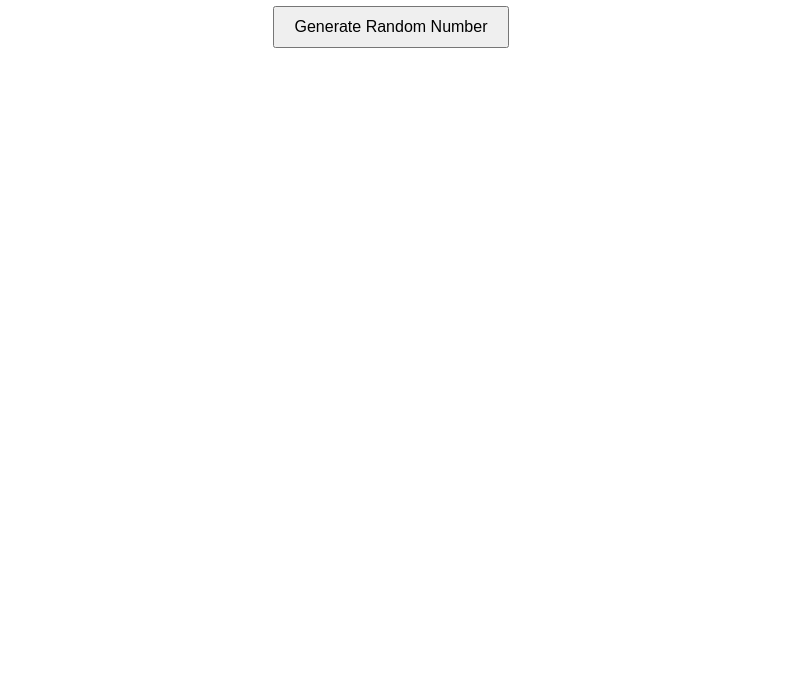
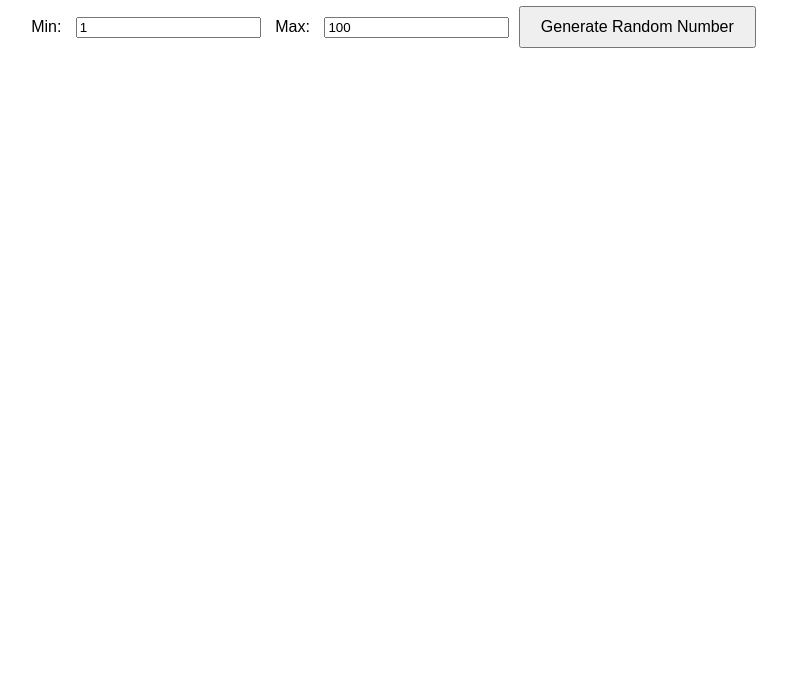
Before and after one commit to pragunsrv/Random-Number-Generator, a plain HTML site: page index.html in a window 1280 px wide. Shown: the part 102-800 px from the top of the page, without its empty margins (249-1036 px from the left). Drawn offline with Linux system fonts and the light colour scheme.

Commit message:
Allow user to specify the range for the random number.

```diff
--- a/index.html
+++ b/index.html
@@ -8,6 +8,10 @@
 </head>
 <body>
     <h1>Random Number Generator</h1>
+    <label for="min">Min:</label>
+    <input type="number" id="min" value="1">
+    <label for="max">Max:</label>
+    <input type="number" id="max" value="100">
     <button onclick="generateRandomNumber()">Generate Random Number</button>
     <p id="result"></p>
 
--- a/script.js
+++ b/script.js
@@ -1,4 +1,6 @@
 function generateRandomNumber() {
-    const randomNumber = Math.floor(Math.random() * 100) + 1;
+    const min = parseInt(document.getElementById('min').value);
+    const max = parseInt(document.getElementById('max').value);
+    const randomNumber = Math.floor(Math.random() * (max - min + 1)) + min;
     document.getElementById('result').innerText = `Random Number: ${randomNumber}`;
 }
--- a/styles.css
+++ b/styles.css
@@ -13,3 +13,7 @@ button {
     margin-top: 20px;
     font-size: 20px;
 }
+
+label, input {
+    margin: 5px;
+}
```
